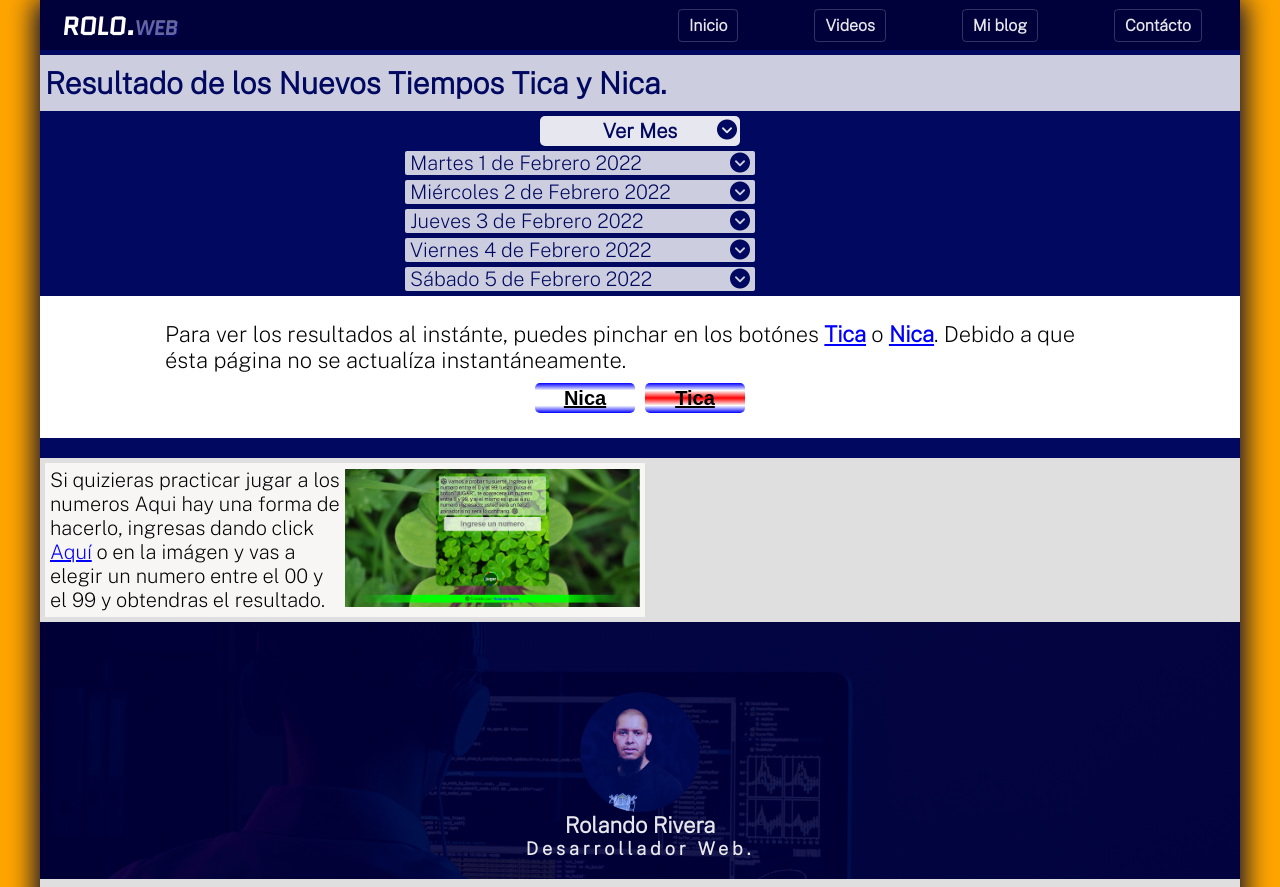
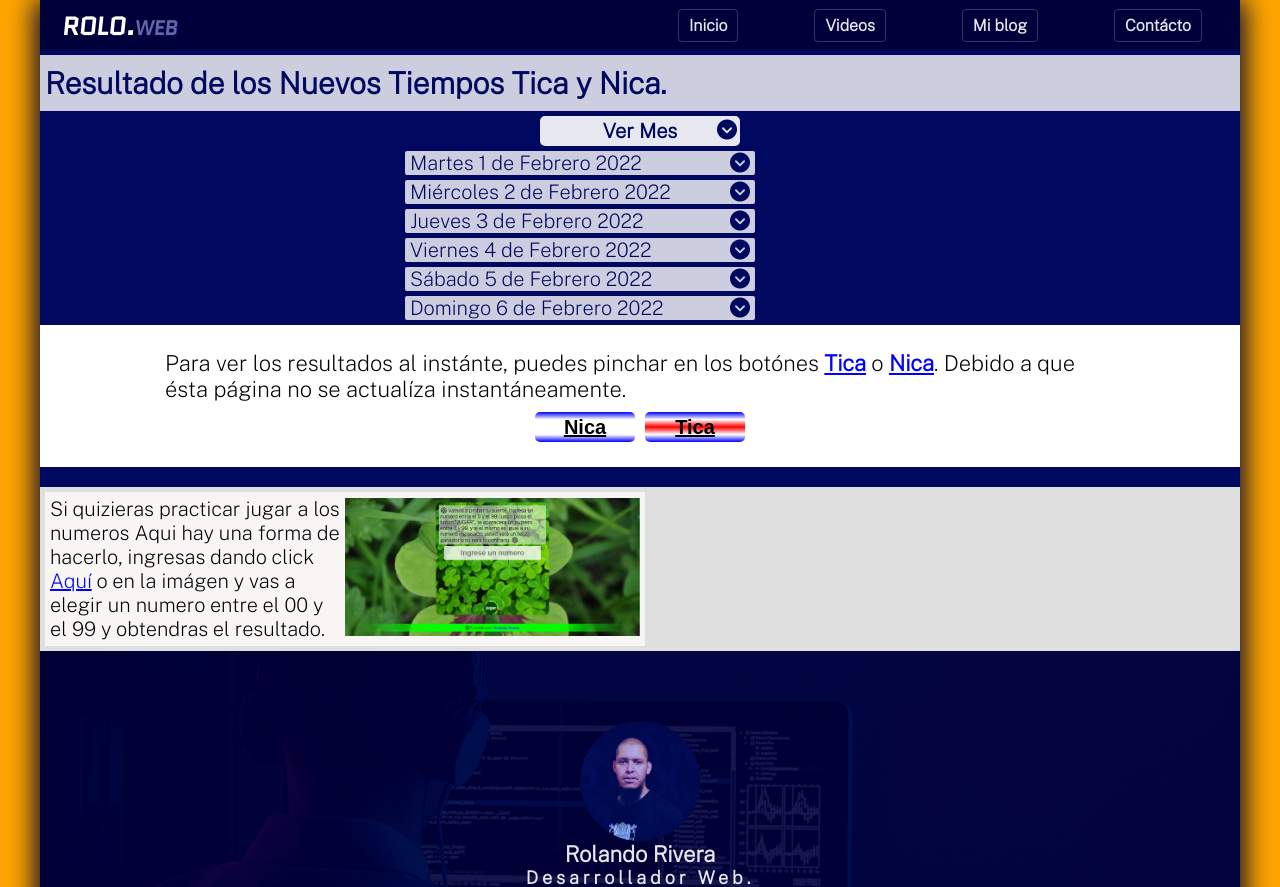
Before and after one commit to rolandoWe/roloweb, a PHP site: page /tiempos.php in a window 1280 px wide. Shown: the top 887 px of the page. Run offline with PHP 8.4, Linux system fonts and the light colour scheme; some libraries are stand-ins or nearby versions.

Commit message:
Add files via upload

```diff
--- a/tiemXmes/tiemFebrero2022.php
+++ b/tiemXmes/tiemFebrero2022.php
@@ -228,3 +228,48 @@
         </div>
 
 </div>
+<div class="grupo_datos febrero">
+        <p class="flecha">Domingo 6 de Febrero 2022<i class="fas fa-chevron-circle-down"></i></p>
+        <div class="datos">
+            <p>Nicaragua</p>
+            <table class="tabla">
+                <tr>
+                    <td>11 am</td>
+                    <td>Salió</td>
+                    <td>64</td>
+                </tr>
+                <tr>
+                    <td>3 pm</td>
+                    <td>Salió</td>
+                    <td>34</td>
+                </tr>
+                  <!-- <tr>
+                    <td>6 pm</td>
+                    <td>Salió</td>
+                    <td>96</td>
+                </tr>  -->
+                <tr>
+                    <td>9 pm</td>
+                    <td>Salió</td>
+                    <td>10</td>
+                </tr>
+            </table>
+            <p>Costa Rica</p>
+            <table class="tabla">
+               <tr>
+                   <td>1 pm</td>
+                   <td>Salió</td>
+                   <td>Null</td>
+                   <td class="col_celda"> <span class="bola_B">null</span> </td>
+               </tr>
+               <tr>
+                   <td>7 pm</td>
+                   <td>Salió</td>
+                   <td>Null</td>
+                   <td class="col_celda"> <span class="bola_B">null</span> </td>
+               </tr>
+
+            </table>
+        </div>
+
+</div>
```
